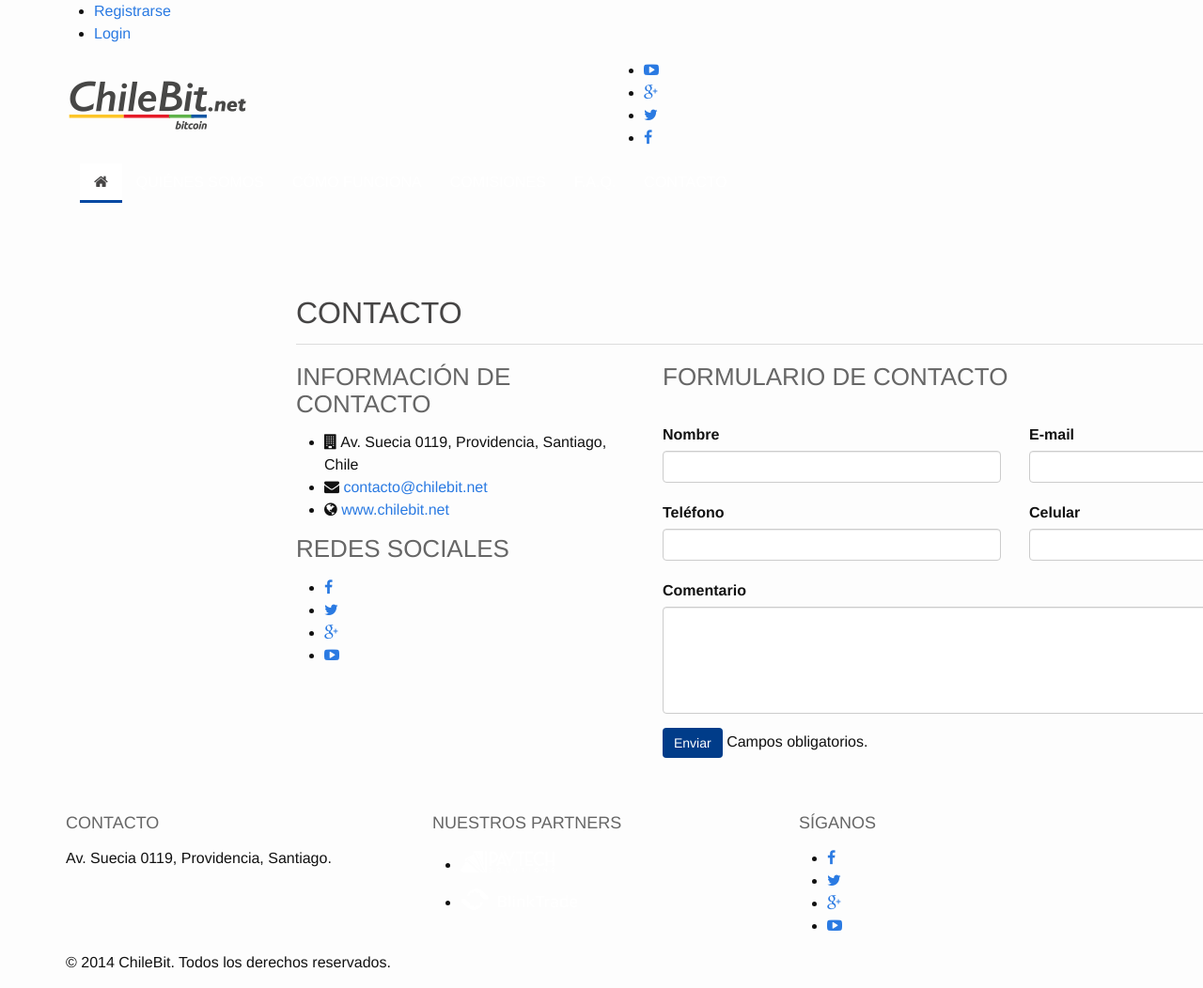
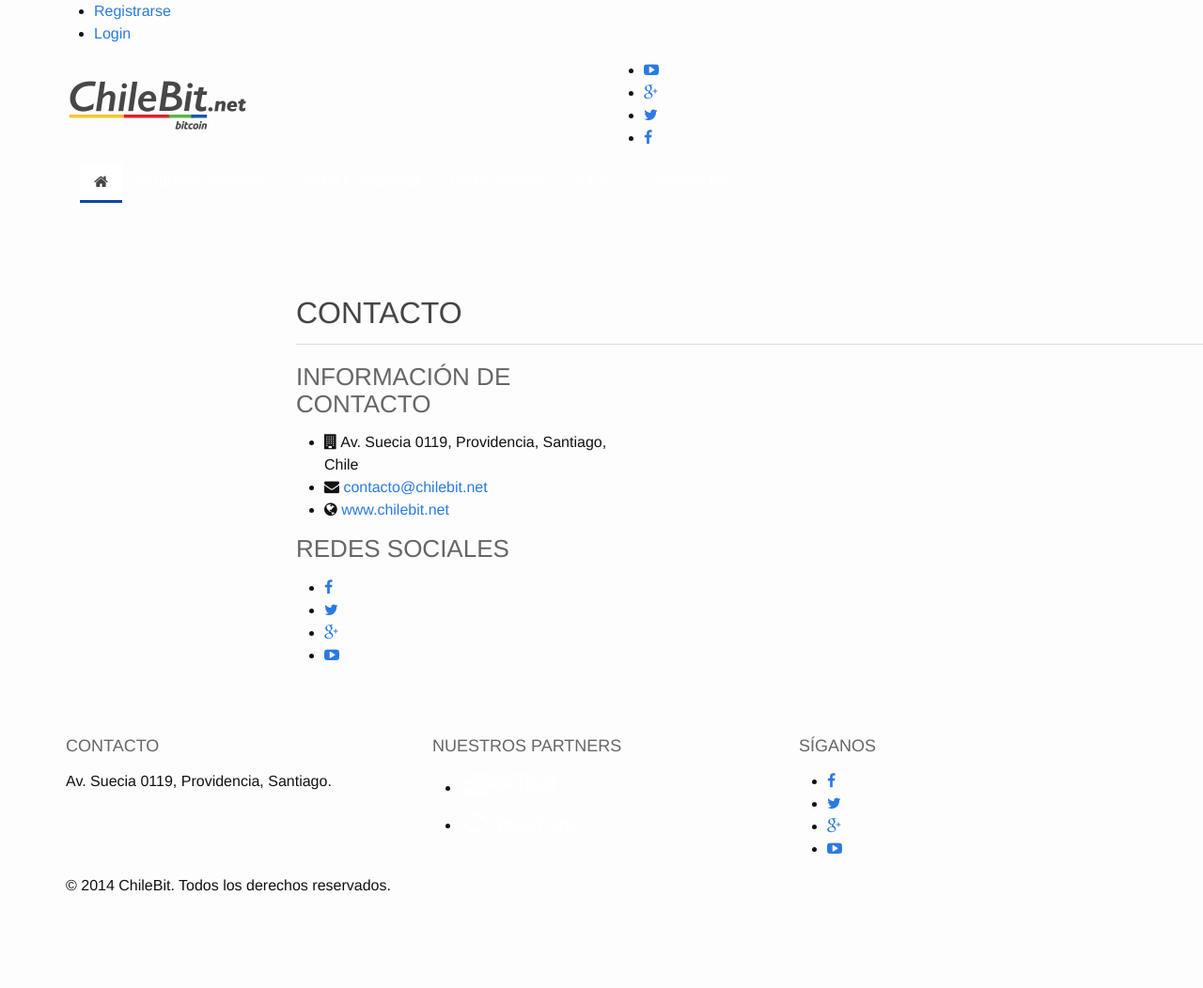
Before and after one commit to chilebit/site, a Jekyll site: the page built from contacto.html, in a window 1280 px wide. Shown: the whole page at 94% size. Built offline with Jekyll 4.4.1, drawn with Linux system fonts in a browser that asks for light colours; after the commit the page ends 970 px from its top, so only the background shows below that.

Commit message:
Temp Hidden form contact

```diff
--- a/contacto.html
+++ b/contacto.html
@@ -50,7 +50,7 @@ layout: page
 		</div>
 
 		<div class="col-md-8 col-sm-12">
-			<form>
+			<form class="hidden">
 				<h3>Formulario de contacto</h3>
 
 				<div class="row">
```
